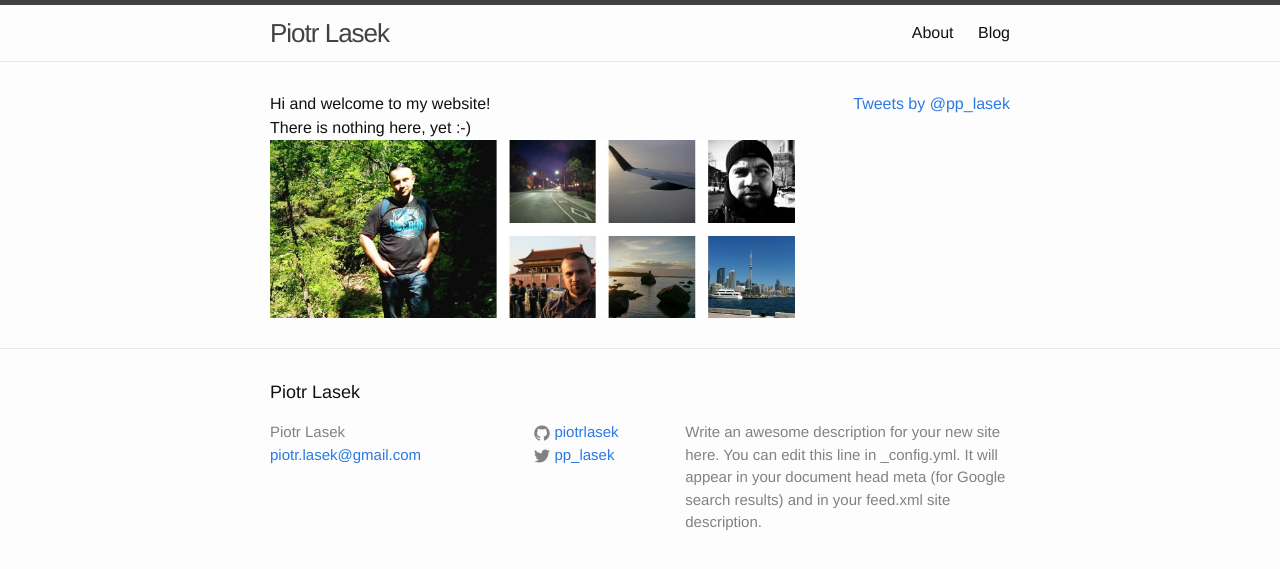
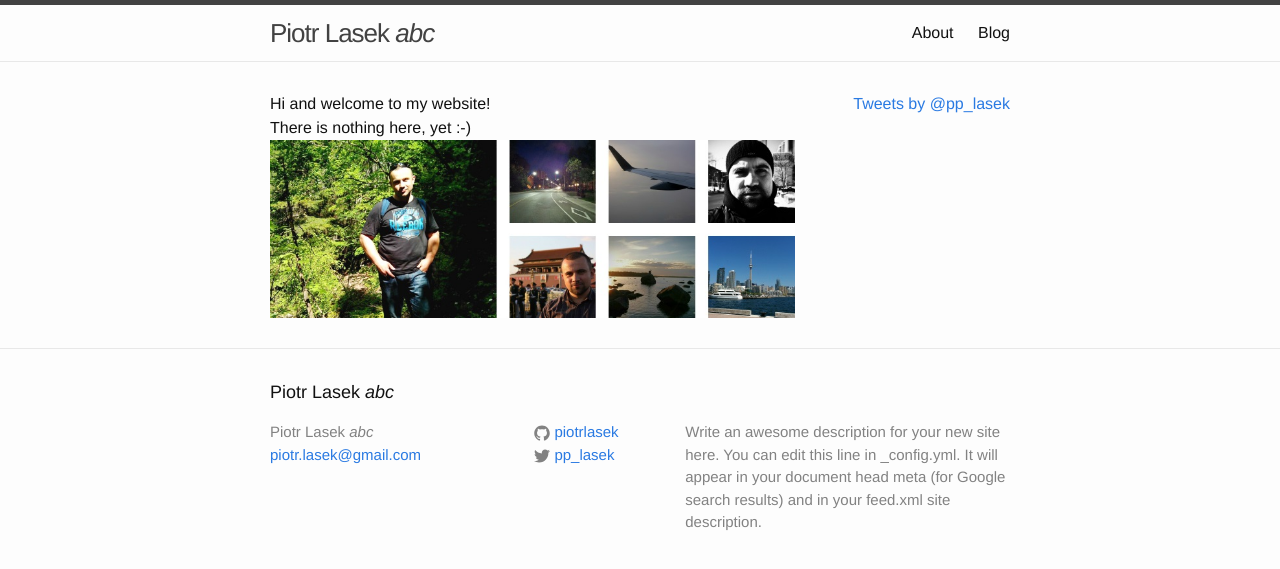
Before and after one commit to piotrlasek/piotrlasek.github.io, a Jekyll site: the page built from index.html, in a window 1280 px wide. Shown: the top 569 px of the page. Built offline with Jekyll 4.4.1, drawn with Linux system fonts in a browser that asks for light colours; the list of posts is cut into pages by our own code; comment, search, counter and statistics services are not loaded.

Commit message:
some changes

```diff
--- a/_config.yml
+++ b/_config.yml
@@ -1,5 +1,5 @@
 # Site settings
-title: Piotr Lasek
+title: Piotr Lasek <i>abc</i>
 email: piotr.lasek@gmail.com
 description: > # this means to ignore newlines until "baseurl:"
   Write an awesome description for your new site here. You can edit this
```
